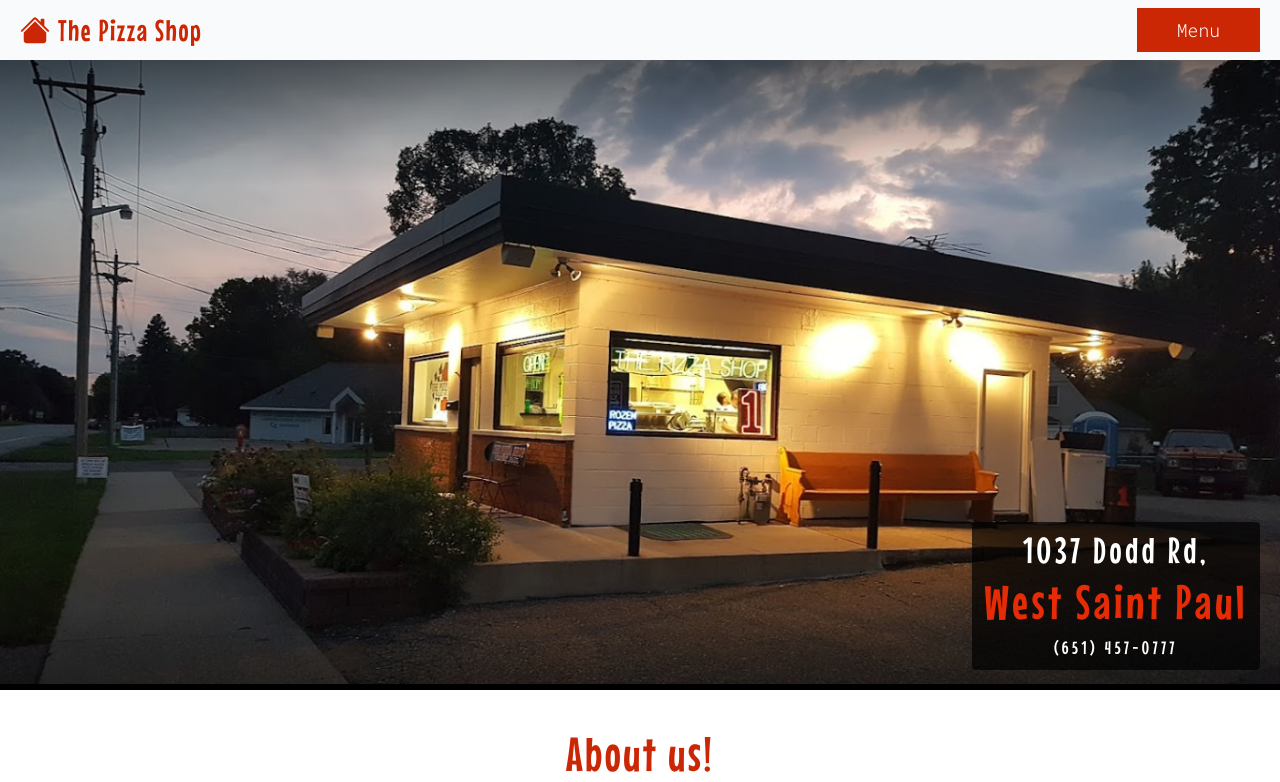
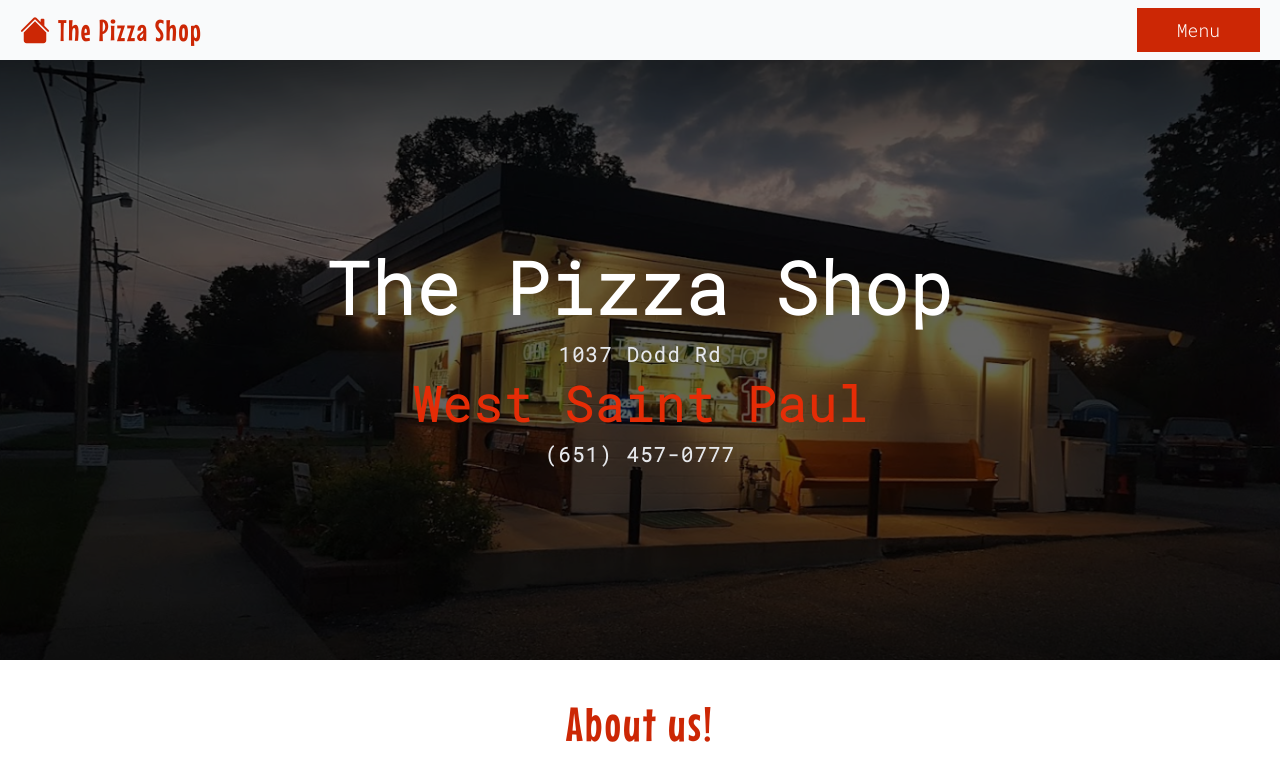
Before and after one commit to latz09/pizza-shop, a Next.js app: page / in a window 1280 px wide. Shown: the top 782 px of the page. Built offline with nearby package versions, Linux system fonts and the light colour scheme.

Commit message:
updated hero

```diff
--- a/components/homepage/Hero.js
+++ b/components/homepage/Hero.js
@@ -5,23 +5,25 @@ import NavLink from '../utils/NavLink';
 
 const Hero = () => {
 	return (
-		<div className='xl:bg-black'>
-			<div className='relative grid justify-center max-w-7xl mx-auto'>
-				<div className='z-0 '>
-					<Image
-						src={building}
-						alt='West Saint Paul Pizza Shop Logo'
-						layout=''
-						priority='true'
-					/>
-				</div>
-				<div className='absolute inset-5 z-10 grid place-items-end'>
-					<div className='text-white text-lg md:text-4xl tracking-widest bg-black bg-opacity-70 px-3 md:py-2 rounded grid justify-items-center md:gap-2  font-logo'>
-						<p className=''>1037 Dodd Rd,</p>
-						<h1 className='text-pizzaRed-300 text-xl md:text-5xl '>
+		<div className='relative w-[100vw] h-[75vh]'>
+			<div className='-z-10'>
+				<Image
+					src={building}
+					alt=''
+					layout='fill'
+					objectFit='cover'
+					objectPosition='center'
+				/>
+			</div>
+			<div className='relative flex justify-center items-center h-full bg-black bg-opacity-60'>
+				<div className='grid gap-4 text-center tracking-widest text-gray-200'>
+					<h1 className='text-5xl md:text-7xl text-white font-bold'>The Pizza Shop</h1>
+					<div className="grid gap-3 text-xl font-bold">
+						<p className=''>1037 Dodd Rd</p>
+						<h1 className='text-pizzaRed-300 font-bold text-4xl md:text-5xl '>
 							West Saint Paul
 						</h1>
-						<p className='text-sm md:text-lg'>{`(651) 457-0777`}</p>
+						<p className=''>{`(651) 457-0777`}</p>
 					</div>
 				</div>
 			</div>
@@ -30,6 +32,25 @@ const Hero = () => {
 };
 
 export default Hero;
-{
-	/* <Image src={logo} alt='' height={200} width={340}/> */
-}
+
+// <div className='xl:bg-black'>
+// <div className='relative grid justify-center max-w-7xl mx-auto'>
+// 	<div className='z-0 '>
+// 		<Image
+// 			src={building}
+// 			alt='West Saint Paul Pizza Shop Logo'
+// 			layout=''
+// 			priority='true'
+// 		/>
+// 	</div>
+// 	<div className='absolute inset-5 z-10 grid place-items-end'>
+// 		<div className='text-white text-lg md:text-4xl tracking-widest bg-black bg-opacity-70 px-3 md:py-2 rounded grid justify-items-center md:gap-2  font-logo'>
+// 			<p className=''>1037 Dodd Rd,</p>
+// 			<h1 className='text-pizzaRed-300 text-xl md:text-5xl '>
+// 				West Saint Paul
+// 			</h1>
+// 			<p className='text-sm md:text-lg'>{`(651) 457-0777`}</p>
+// 		</div>
+// 	</div>
+// </div>
+// </div>
--- a/components/reviews/ReviewItem.js
+++ b/components/reviews/ReviewItem.js
@@ -2,7 +2,7 @@ import { AiFillStar } from 'react-icons/ai';
 
 const ReviewItem = ({ name, text }) => {
 	return (
-		<div className='grid gap-2 text-gray-200 tracking-wide   bg-pizzaRed-500 p-4 shadow shadow-pizzaRed-400 '>
+		<div className='grid gap-2 text-gray-50 tracking-wide   bg-pizzaRed-500 bg-opacity-90 p-4 shadow shadow-pizzaRed-400 '>
 			<h1 className='font-bold text-xl text-white'>{name}</h1>
 			<span className='text-yellow-400 flex space-x-2 md:text-base'>
 				<AiFillStar />
--- a/pages/index.js
+++ b/pages/index.js
@@ -18,7 +18,7 @@ const Home = () => {
 				<h1 className='text-center text-5xl md:text-6xl text-pizzaRed-400 font-logo tracking-wider m-4'>
 
 				</h1>
-				<div className='bg-black'>
+				<div className=''>
 					<Reviews />
 				</div>
 			</div>
```
